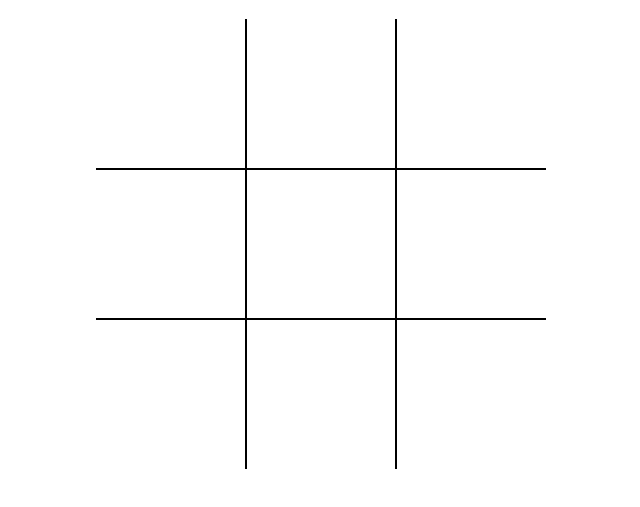
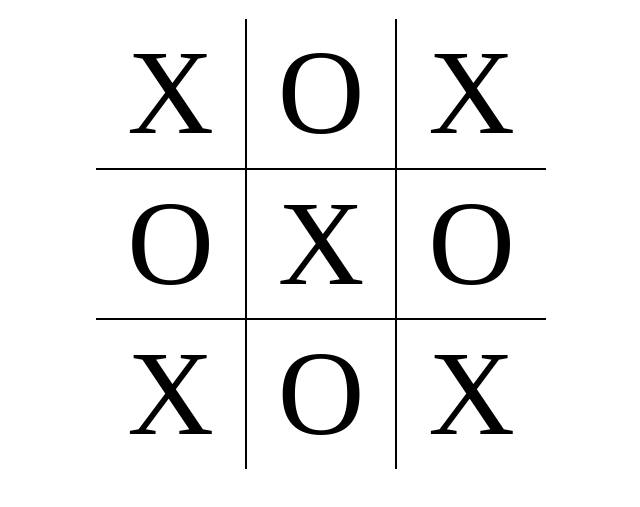
Before and after one commit to rajkumardas2701/TicTacToe_JS, a plain HTML site: page index.html in a window 1280 px wide. Shown: the part 101-608 px from the top of the page, without its empty margins (319-959 px from the left). Drawn offline with Linux system fonts and the light colour scheme.

Commit message:
adding displayController module to display default X-O in webpage

```diff
--- a/index.html
+++ b/index.html
@@ -15,15 +15,15 @@
   </header>
   <h1>Tic Tac Toe</h1>
   <div class="board" id="board">
-    <div class="cell" data-cell-idx="0"></div>
-    <div class="cell" data-cell-idx="1"></div>
-    <div class="cell" data-cell-idx="2"></div>
-    <div class="cell" data-cell-idx="3"></div>
-    <div class="cell" data-cell-idx="4"></div>
-    <div class="cell" data-cell-idx="5"></div>
-    <div class="cell" data-cell-idx="6"></div>
-    <div class="cell" data-cell-idx="7"></div>
-    <div class="cell" data-cell-idx="8"></div>
+    <div class="cell" id="cell-0"></div>
+    <div class="cell" id="cell-1"></div>
+    <div class="cell" id="cell-2"></div>
+    <div class="cell" id="cell-3"></div>
+    <div class="cell" id="cell-4"></div>
+    <div class="cell" id="cell-5"></div>
+    <div class="cell" id="cell-6"></div>
+    <div class="cell" id="cell-7"></div>
+    <div class="cell" id="cell-8"></div>
   </div>
   <!-- <div class="start-modal" id="start-modal">
     <form>
@@ -46,6 +46,8 @@
     </div>
   </div> -->
   <script src="./js/main.js" type="module"></script>
+  <!-- <script src="./js/board.js" type="module"></script> -->
+
 </body>
 
 </html>
--- /dev/null
+++ b/js/DOMElements.js
@@ -0,0 +1,4 @@
+export const cells = [...document.querySelectorAll('.cell')];
+export const grid = document.querySelector('.board');
+
+// export const render =
--- a/js/board.js
+++ b/js/board.js
@@ -1,5 +1,5 @@
 const board = () => {
-  const field = ['X', '0', 'X', '0', 'X', '0', 'X', '0', 'X'];
+  const field = ['X', 'O', 'X', 'O', 'X', 'O', 'X', 'O', 'X'];
   const winLines = [
     [0, 1, 2],
     [3, 4, 5],
@@ -10,6 +10,19 @@ const board = () => {
     [0, 4, 8],
     [2, 4, 6],
   ];
+
+  // const getField = () => { field };
+
+  // console.log(getField);
+
+  // const getWinLines = () => winLines;
+
+  return {
+    // getField,
+    field,
+  };
 };
 
+// board();
+
 export default board;
--- a/js/main.js
+++ b/js/main.js
@@ -1,2 +1,26 @@
+/* eslint-disable no-plusplus, no-return-assign, no-use-before-define,
+import/extensions, implicit-arrow-linebreak, operator-linebreak  */
+
 import board from './board.js';
-import players from './players.js';
+// import players from './players.js';
+// import * as elements from './DOMElements.js';
+
+// console.log(board().field);
+
+const boardElements = board().field;
+// console.log(boardElements);
+
+const displayController = (function () {
+  return {
+
+    displayBoard() {
+      for (let i = 0; i < boardElements.length; i += 1) {
+        document.querySelector(`#cell-${i}`).textContent = boardElements[i];
+      }
+    },
+  };
+}());
+
+const controller = (function (displayCntrl) {
+  displayCntrl.displayBoard();
+}(displayController));
--- a/style/style.css
+++ b/style/style.css
@@ -31,6 +31,7 @@
 
 .board {
   width: 100vw;
+
   /* height: 100vh; */
   display: grid;
   grid-template-columns: repeat(3, auto);
```
Lines whose indentation alone changed are shown as unchanged.
